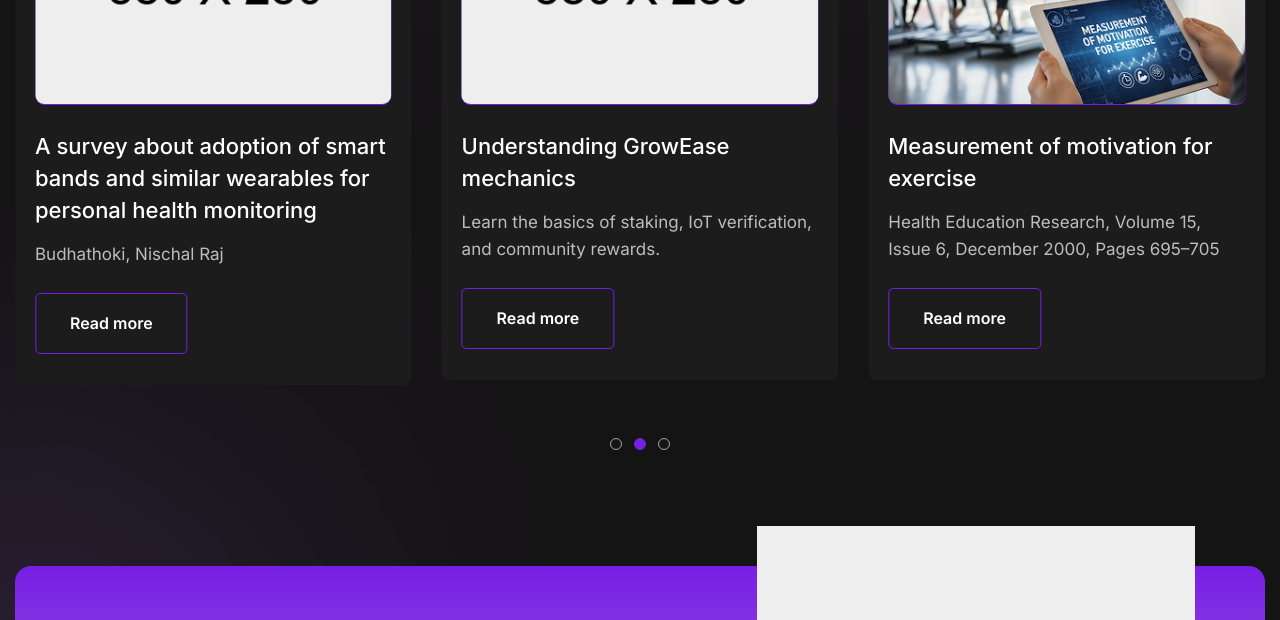
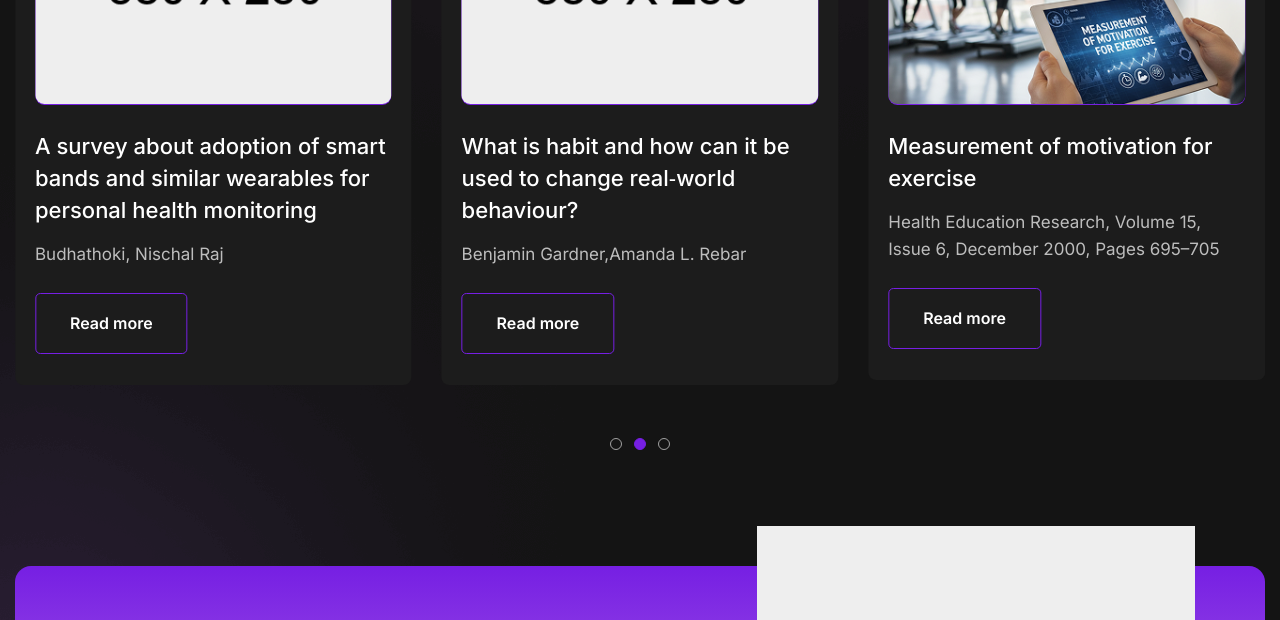
Before and after one commit to vardanagarwal11/GrowEase, a plain HTML site: page index.html in a window 1280 px wide. Shown: the part 8300-8920 px from the top of the page. Drawn offline with Linux system fonts and the light colour scheme; files whose address does not match are found by name.

Commit message:
artcile link

```diff
--- a/index.html
+++ b/index.html
@@ -976,10 +976,10 @@
 								<a href="news-detail.html"><img src="assets/images/resource/news-3.jpg" alt="" /></a>
 							</div>
 							<div class="news-block_one-content">
-								<h5 class="news-block_one-title"><a href="news-detail.html">Understanding GrowEase mechanics</a></h5>
-								<div class="news-block_one-text">Learn the basics of staking, IoT verification, and community rewards.</div>
+								<h5 class="news-block_one-title"><a href="news-detail.html">What is habit and how can it be used to change real‐world behaviour?</a></h5>
+								<div class="news-block_one-text">Benjamin Gardner,Amanda L. Rebar</div>
 								<div class="news-block_one-button">
-									<a href="blog.html" class="template-btn btn-style-two">
+									<a href="https://share.google/iMHTrjv0dzjcGOs38" class="template-btn btn-style-two">
 										<span class="btn-wrap"><span class="text-one">Read more</span><span class="text-two">Read more</span></span>
 									</a>
 								</div>
```
Also changed, not shown: assets/images/background/video-bg.jpg.
